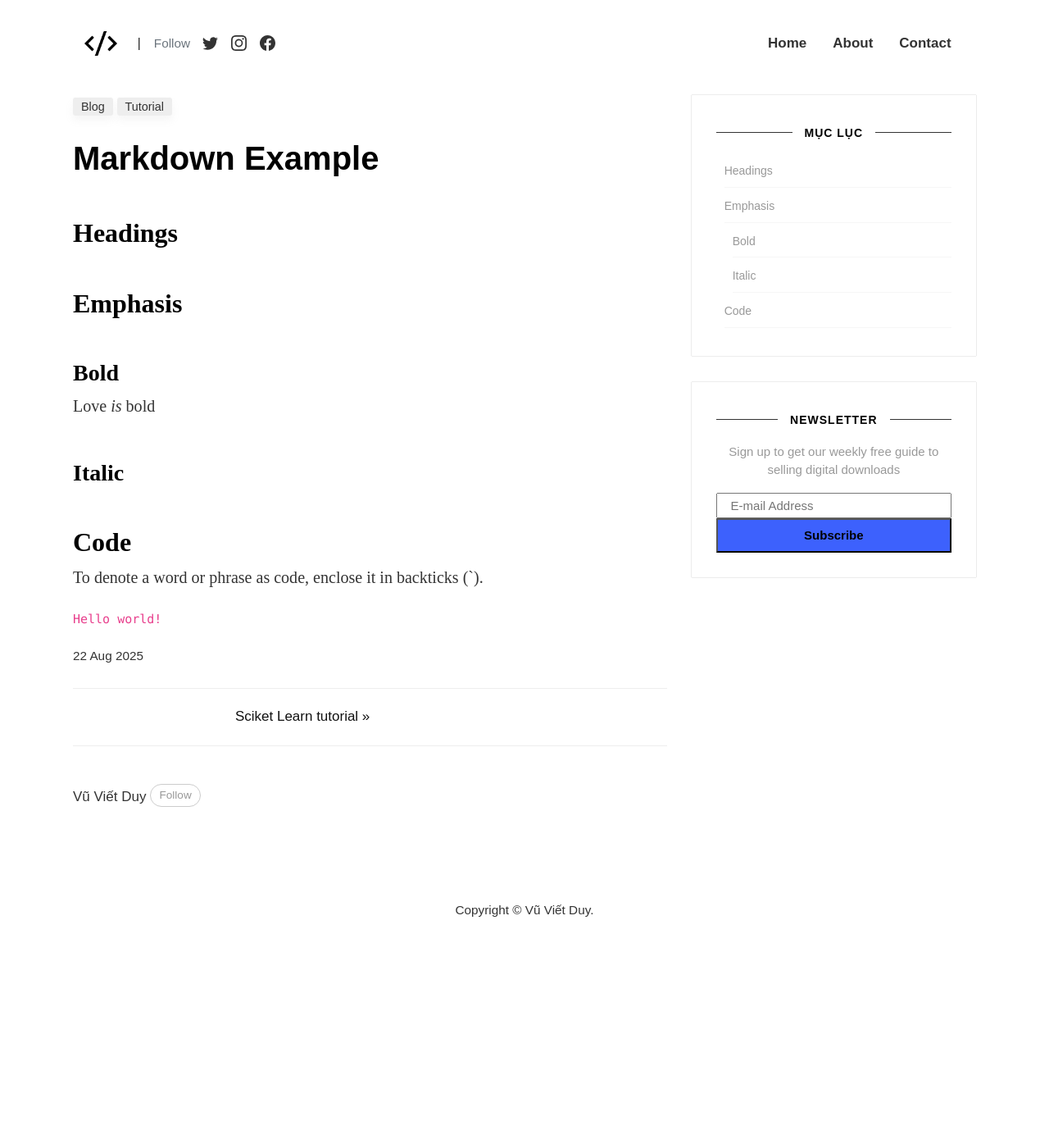
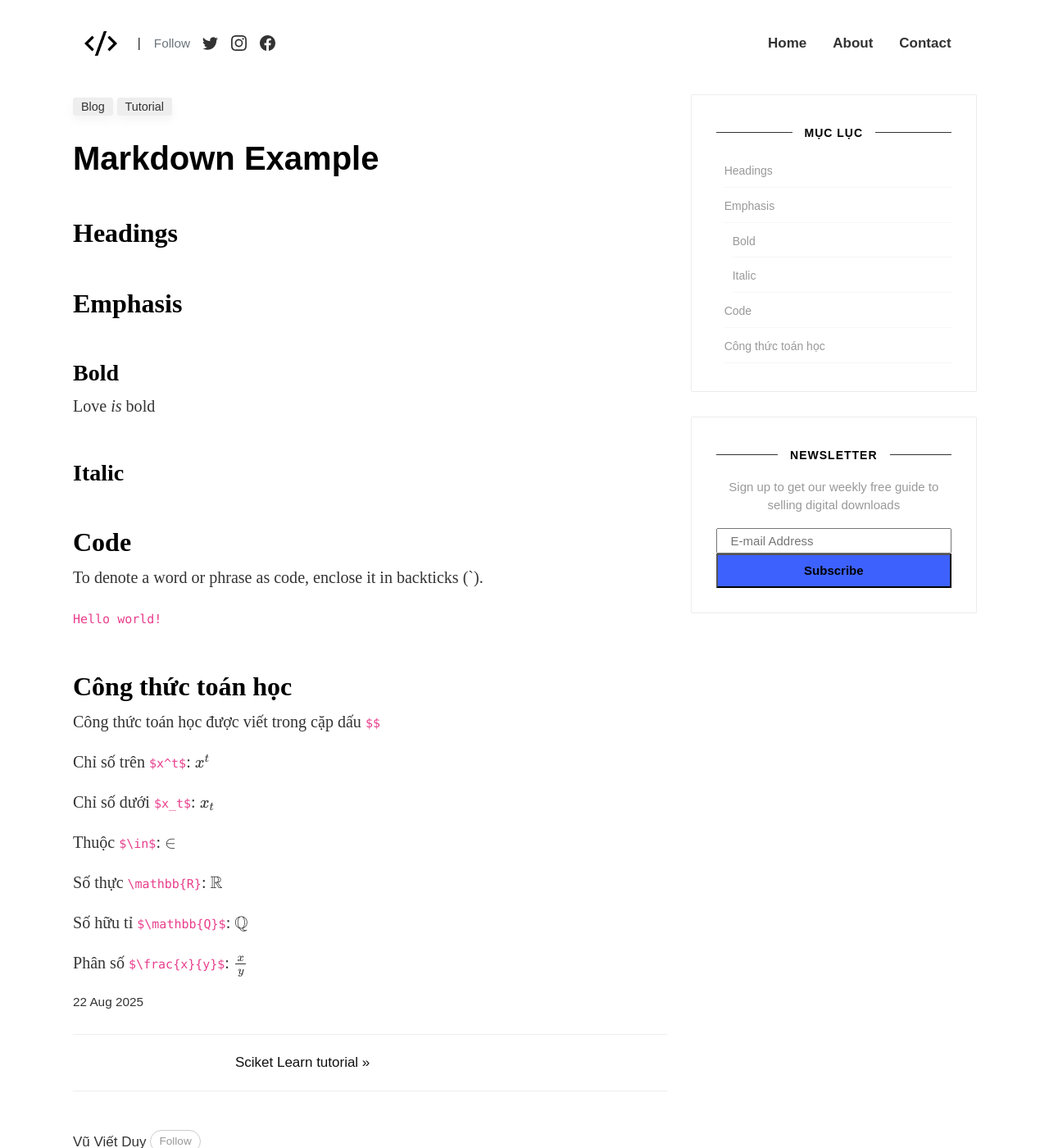
Before and after one commit to VuVietDuy/vuvietduy.github.io, a Jekyll site: the page built from _posts/2025-08-22-markup-example.md, in a window 1280 px wide and 1400 px high. Shown: the whole window at 82% size. Built offline with Jekyll 4.4.1, drawn with Linux system fonts in a browser that asks for light colours; comment, search, counter and statistics services are not loaded; a style sheet for code colours, icons or effects is not loaded; the table of contents is made by our own code.

Commit message:
Aug 25, 2025

```diff
--- a/_posts/2025-08-22-markup-example.md
+++ b/_posts/2025-08-22-markup-example.md
@@ -25,3 +25,19 @@ Love _is_ bold
 To denote a word or phrase as code, enclose it in backticks (`).
 
 `Hello world!`
+
+## Công thức toán học
+
+Công thức toán học được viết trong cặp dấu `$$`
+
+Chỉ số trên `$x^t$`: $x^t$
+
+Chỉ số dưới `$x_t$`: $x_t$
+
+Thuộc `$\in$`: $\in$
+
+Số thực `\mathbb{R}`: $\mathbb{R}$
+
+Số hữu tỉ `$\mathbb{Q}$`: $\mathbb{Q}$
+
+Phân số `$\frac{x}{y}$`: $\frac{x}{y}$
--- a/assets/css/custom.css
+++ b/assets/css/custom.css
@@ -30,3 +30,31 @@
   padding: 8px;
   border-radius: 4px;
 }
+
+.copy-code {
+  position: absolute;
+  right: 4px;
+  top: 4px;
+  width: 24px;
+  height: 24px;
+  padding: 2px;
+  border: none;
+  border-radius: 4px;
+  background: #dddddd;
+  color: white;
+  cursor: pointer;
+  display: flex;
+  justify-content: center;
+  align-items: center;
+  border: none;
+  outline: none;
+}
+
+.copy-code:hover {
+  background: #cfcfcf;
+}
+
+.copy-code:focus {
+  border: none;
+  outline: none;
+}
--- /dev/null
+++ b/assets/js/main.js
@@ -0,0 +1,27 @@
+$(document).ready(function () {
+  $("pre").each(function () {
+    var codeBlock = $(this);
+    var button =
+      $(`<button class="copy-code"><svg xmlns="http://www.w3.org/2000/svg" width="16" height="16" fill="currentColor" class="bi bi-copy" viewBox="0 0 16 16">
+            <path fill-rule="evenodd" d="M4 2a2 2 0 0 1 2-2h8a2 2 0 0 1 2 2v8a2 2 0 0 1-2 2H6a2 2 0 0 1-2-2zm2-1a1 1 0 0 0-1 1v8a1 1 0 0 0 1 1h8a1 1 0 0 0 1-1V2a1 1 0 0 0-1-1zM2 5a1 1 0 0 0-1 1v8a1 1 0 0 0 1 1h8a1 1 0 0 0 1-1v-1h1v1a2 2 0 0 1-2 2H2a2 2 0 0 1-2-2V6a2 2 0 0 1 2-2h1v1z"/>
+            </svg>
+        </button>`);
+
+    button.click(function () {
+      var text = codeBlock.text().trim();
+      navigator.clipboard.writeText(text).then(function () {
+        button.html(`<svg xmlns="http://www.w3.org/2000/svg" width="16" height="16" fill="currentColor" class="bi bi-check" viewBox="0 0 16 16">
+                    <path d="M10.97 4.97a.75.75 0 0 1 1.07 1.05l-3.99 4.99a.75.75 0 0 1-1.08.02L4.324 8.384a.75.75 0 1 1 1.06-1.06l2.094 2.093 3.473-4.425z"/>
+                    </svg>`);
+        setTimeout(function () {
+          button.html(`<svg xmlns="http://www.w3.org/2000/svg" width="16" height="16" fill="currentColor" class="bi bi-copy" viewBox="0 0 16 16">
+            <path fill-rule="evenodd" d="M4 2a2 2 0 0 1 2-2h8a2 2 0 0 1 2 2v8a2 2 0 0 1-2 2H6a2 2 0 0 1-2-2zm2-1a1 1 0 0 0-1 1v8a1 1 0 0 0 1 1h8a1 1 0 0 0 1-1V2a1 1 0 0 0-1-1zM2 5a1 1 0 0 0-1 1v8a1 1 0 0 0 1 1h8a1 1 0 0 0 1-1v-1h1v1a2 2 0 0 1-2 2H2a2 2 0 0 1-2-2V6a2 2 0 0 1 2-2h1v1z"/>
+            </svg>`);
+        }, 2000);
+      });
+    });
+
+    codeBlock.append(button);
+    codeBlock.css("position", "relative");
+  });
+});
```
Also changed, not shown: _layouts/default.html (+19 -0 lines), _posts/2025-08-23-decision-tree-in-machine-learning.md (added, +21 -0 lines), _posts/2025-08-23-hoc-may.md (added, +21 -0 lines), _posts/2025-08-23-hoi-quy-tuyen-tinh-trong-hoc-may.md (added, +27 -0 lines), _posts/2025-08-23-semantics-and-sentiment-analysis.md (added, +51 -0 lines), _posts/2025-08-24-feature-engineering.md (added, +15 -0 lines), _posts/2025-08-24-topic-modeling-nlp.md (added, +141 -0 lines).
